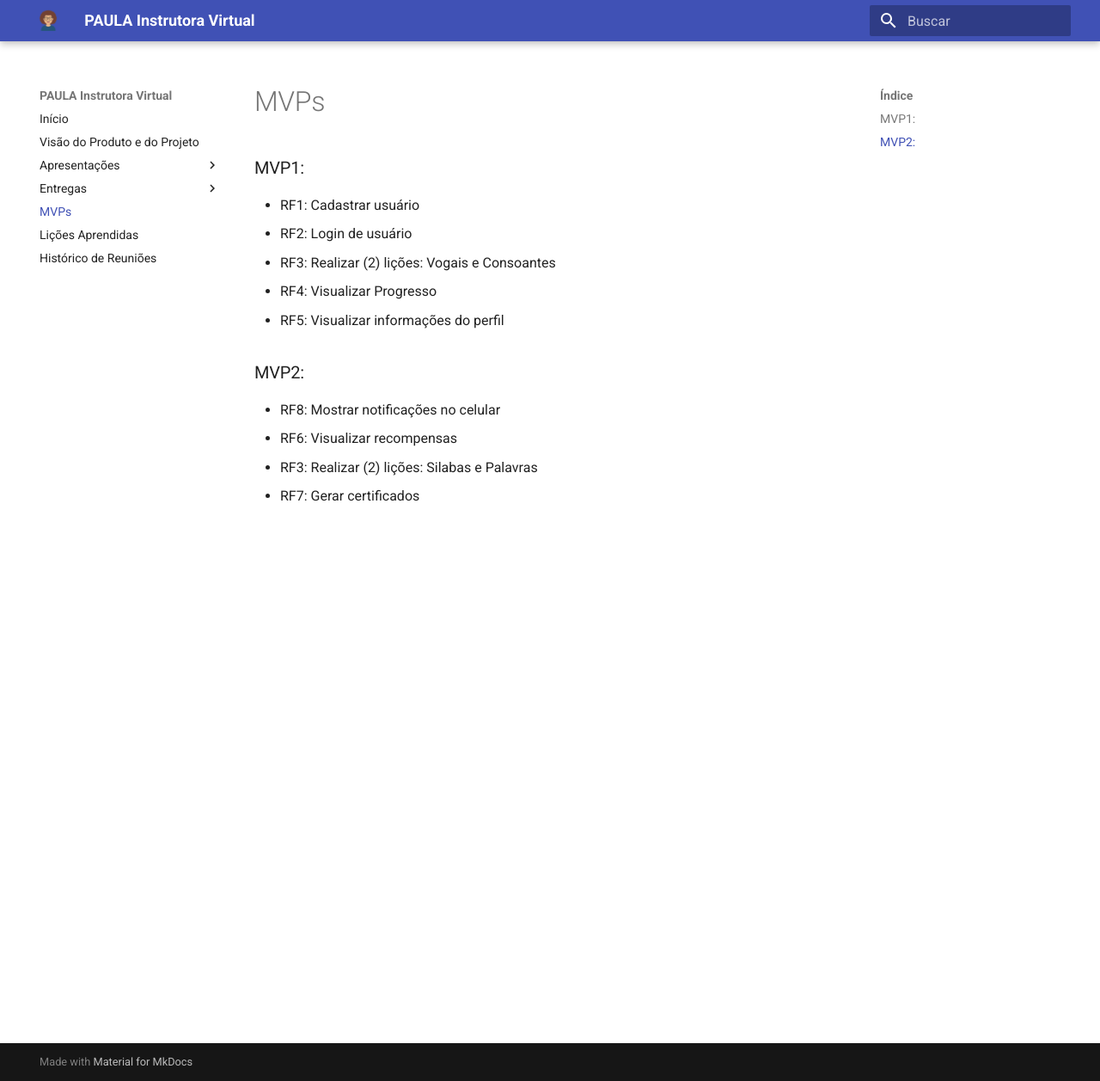
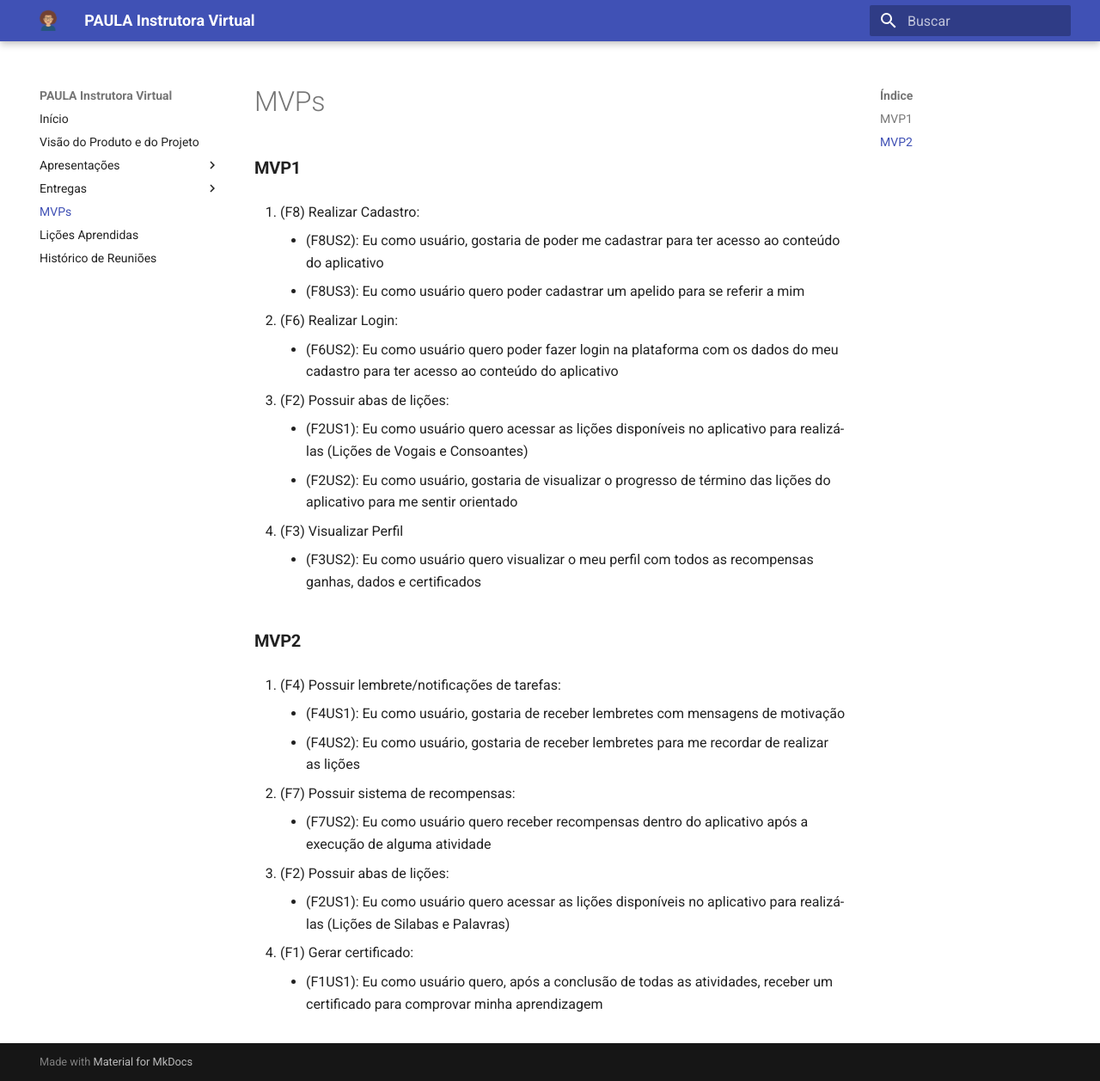
Before and after one commit to mdsreq-fga-unb/2022.1-Paula-Instrutora-Virtual, an MkDocs documentation site: the page built from docs/mvps.md, in a window 1280 px wide and 1257 px high. Shown: the whole window at 86% size. Built offline with MkDocs 1.6.1 and Material for MkDocs 9.7.7, drawn with Linux system fonts in a browser that asks for light colours.

```diff
--- a/docs/mvps.md
+++ b/docs/mvps.md
@@ -1,12 +1,31 @@
-### MVP1:
-- RF1: Cadastrar usuário
-- RF2: Login de usuário
-- RF3: Realizar (2) lições: Vogais e Consoantes
-- RF4: Visualizar Progresso
-- RF5: Visualizar informações do perfil
+### **MVP1**
 
-### MVP2:
-- RF8: Mostrar notificações no celular
-- RF6: Visualizar recompensas
-- RF3: Realizar (2) lições: Silabas e Palavras
-- RF7: Gerar certificados
+1. (F8) Realizar Cadastro:
+    * (F8US2): Eu como usuário, gostaria de poder me cadastrar para ter acesso ao conteúdo do aplicativo
+    * (F8US3): Eu como usuário quero poder cadastrar um apelido para se referir a mim
+
+2. (F6) Realizar Login:
+    * (F6US2): Eu como usuário quero poder fazer login na plataforma com os dados do meu cadastro para ter acesso ao conteúdo do aplicativo
+
+3. (F2) Possuir abas de lições:
+    * (F2US1): Eu como usuário quero acessar as lições disponíveis no aplicativo para realizá-las (Lições de Vogais e Consoantes)
+    * (F2US2): Eu como usuário, gostaria de visualizar o progresso de término das lições do aplicativo para me sentir orientado
+
+4. (F3) Visualizar Perfil
+    * (F3US2): Eu como usuário quero visualizar o meu perfil com todos as recompensas ganhas, dados e certificados
+
+
+### **MVP2**
+
+1. (F4) Possuir lembrete/notificações de tarefas:
+    * (F4US1): Eu como usuário, gostaria de receber lembretes com mensagens de motivação
+    * (F4US2): Eu como usuário, gostaria de receber lembretes para me recordar de realizar as lições
+
+2. (F7) Possuir sistema de recompensas:
+    * (F7US2): Eu como usuário quero receber recompensas dentro do aplicativo após a execução de alguma atividade
+
+3. (F2) Possuir abas de lições:
+    * (F2US1): Eu como usuário quero acessar as lições disponíveis no aplicativo para realizá-las (Lições de Silabas e Palavras)
+
+4. (F1) Gerar certificado:
+    * (F1US1): Eu como usuário quero, após a conclusão de todas as atividades, receber um certificado para comprovar minha aprendizagem
```
Also changed, not shown: docs/visaoProdutoProjeto.md (+29 -3 lines), docs/img/ciclo_desenvolvimento.png.
